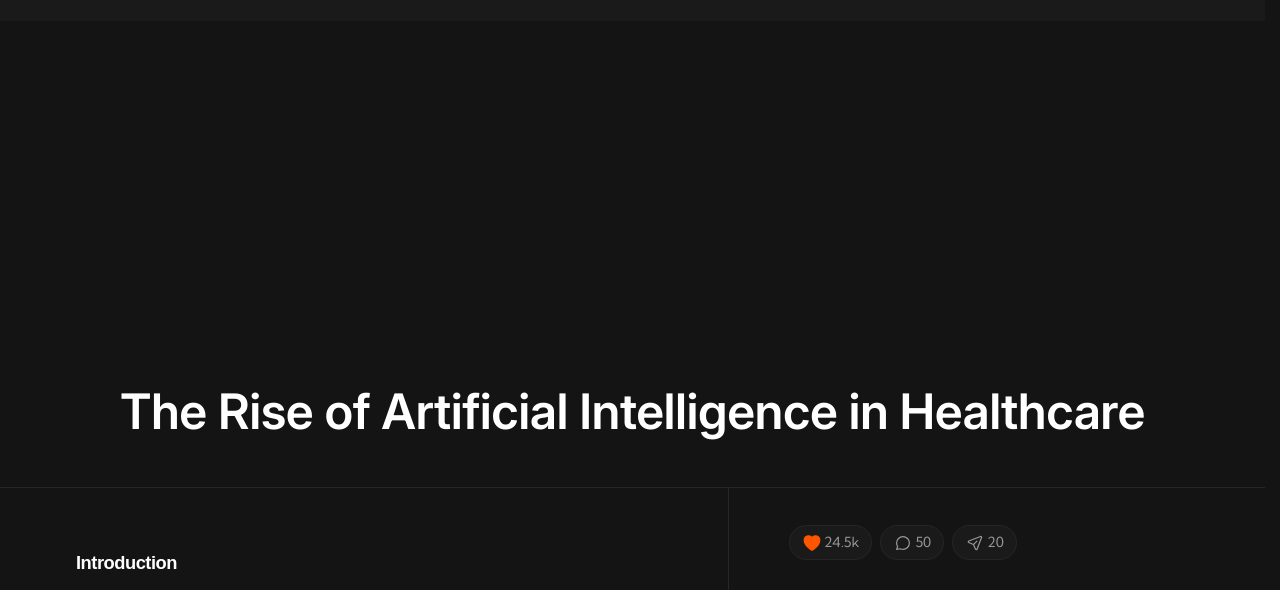
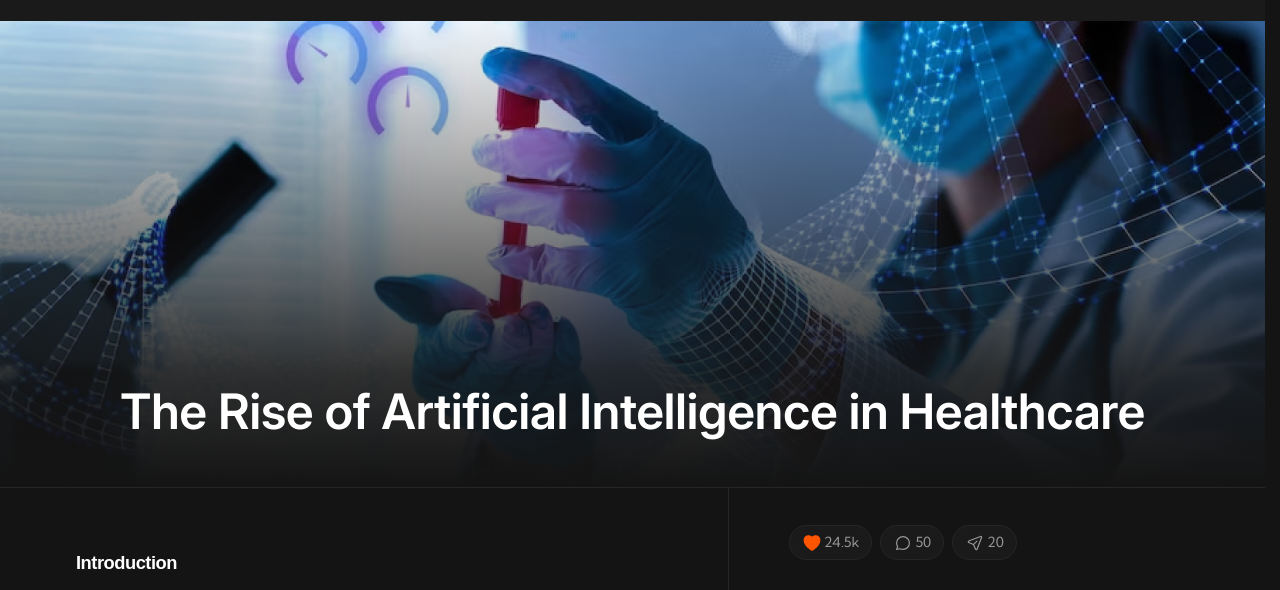
Before and after one commit to conmind/future-tech, a plain HTML site: page blog.html in a window 1280 px wide. Shown: the part 143-733 px from the top of the page. Drawn offline with Linux system fonts and the light colour scheme; a script that the page names is missing; a web font is replaced by a local one.

Commit message:
Deploying to gh-pages from @ conmind/future-tech@adaf58129ea2a769533224df8ad8330e179adfd1 🚀

```diff
--- a/blog.html
+++ b/blog.html
@@ -58,7 +58,7 @@
     </header>
     <main>
         <section class="blog-details" aria-labelledby="blog-details-title">
-            <header class="blog-details__banner" style="--bgImg: url('./images/blog-details/banner.jpg')">
+            <header class="blog-details__banner" style="--bgImg: url('../images/blog-details/banner.jpg')">
                 <div class="blog-details__banner-inner container">
                     <h1 class="blog-details__title" id="blog-details-title">
                         The Rise of Artificial Intelligence in Healthcare
```
